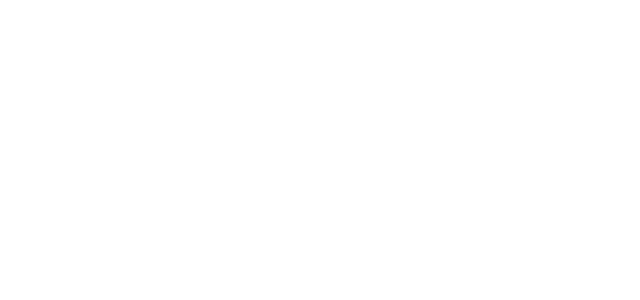
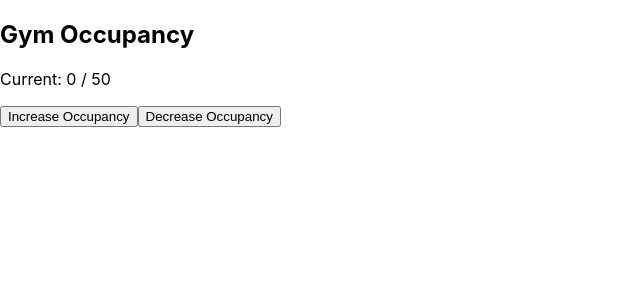
Before and after one commit to jaywmz/CSC3104-Cloud-and-Distributed-Computing-GYM, a React (Create React App) app in the folder client/gym-booking/: page /occupancy-page in a window 1280 px wide. Before the commit this address had no page. Shown: the top 300 px of the page, without its empty margins (0-640 px from the left). Built offline with nearby package versions, Linux system fonts and the light colour scheme; no server answers.

Commit message:
feat: update redirection for diff roles, admin should redirect to occupancypage where they can simulate load. user should redirect to booking page.

```diff
--- a/client/gym-booking/src/App.js
+++ b/client/gym-booking/src/App.js
@@ -12,7 +12,7 @@
         <Route path="/login" element={<LoginPage />} />
         <Route path="/register" element={<RegisterPage />} />
         <Route path="/bookings" element={<BookingPage />} />
-        <Route path="/occupancy" element={<OccupancyPage />} />
+        <Route path="/occupancy-page" element={<OccupancyPage />} />
       </Routes>
     </Router>
   );
--- a/client/gym-booking/src/pages/LoginPage.js
+++ b/client/gym-booking/src/pages/LoginPage.js
@@ -22,9 +22,10 @@
       // Redirect user based on role
       const decodedToken = JSON.parse(atob(response.token.split('.')[1])); // Decode JWT token
       if (decodedToken.role === 'admin') {
-        window.location.href = '/admin-dashboard'; // Redirect to admin dashboard
+        window.location.href = '/occupancy-page'; // Redirect to occupancy page for admin users
       } else {
-        window.location.href = '/gym-dashboard';   // Redirect to gym dashboard
+        window.location.href = '/bookings';   // Redirect to the booking page for regular users
+
       }
 
     } catch (error) {
```
